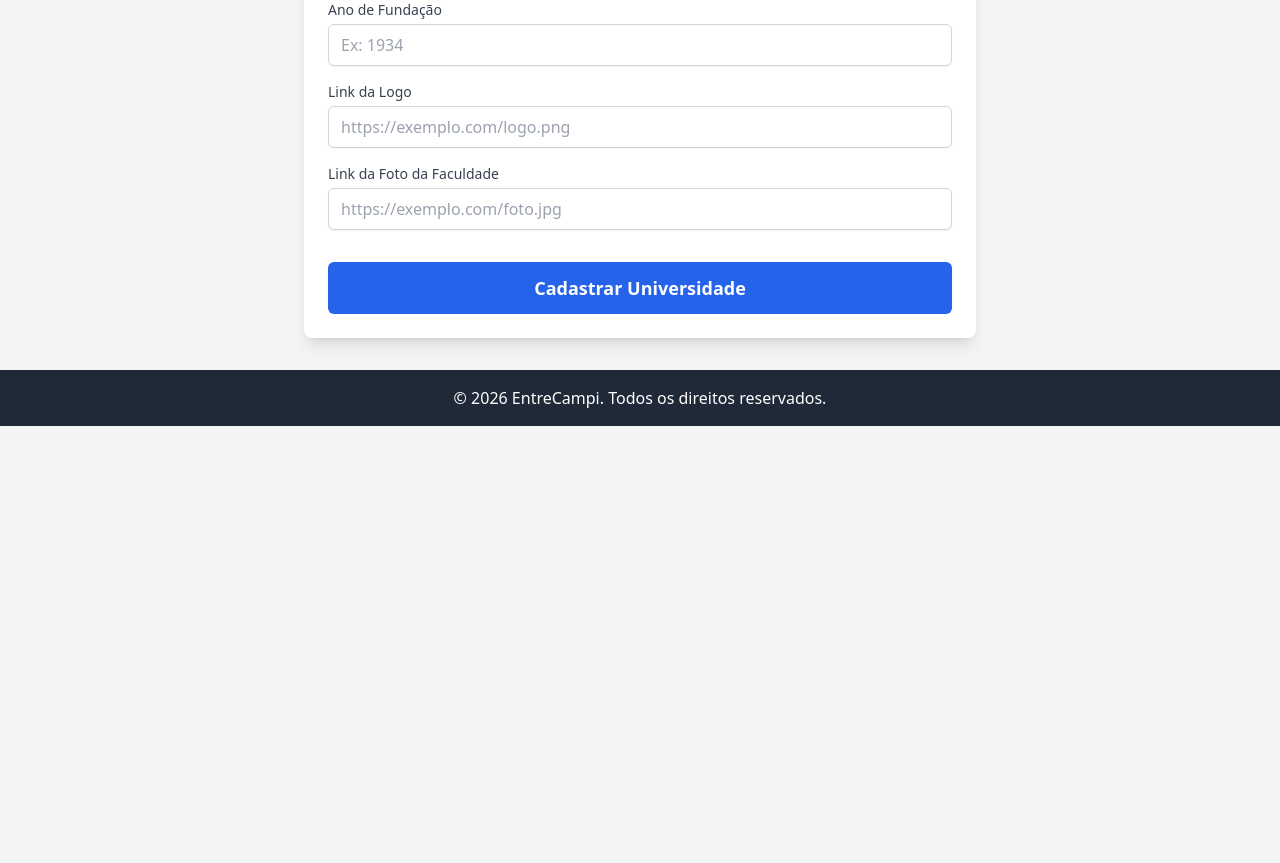
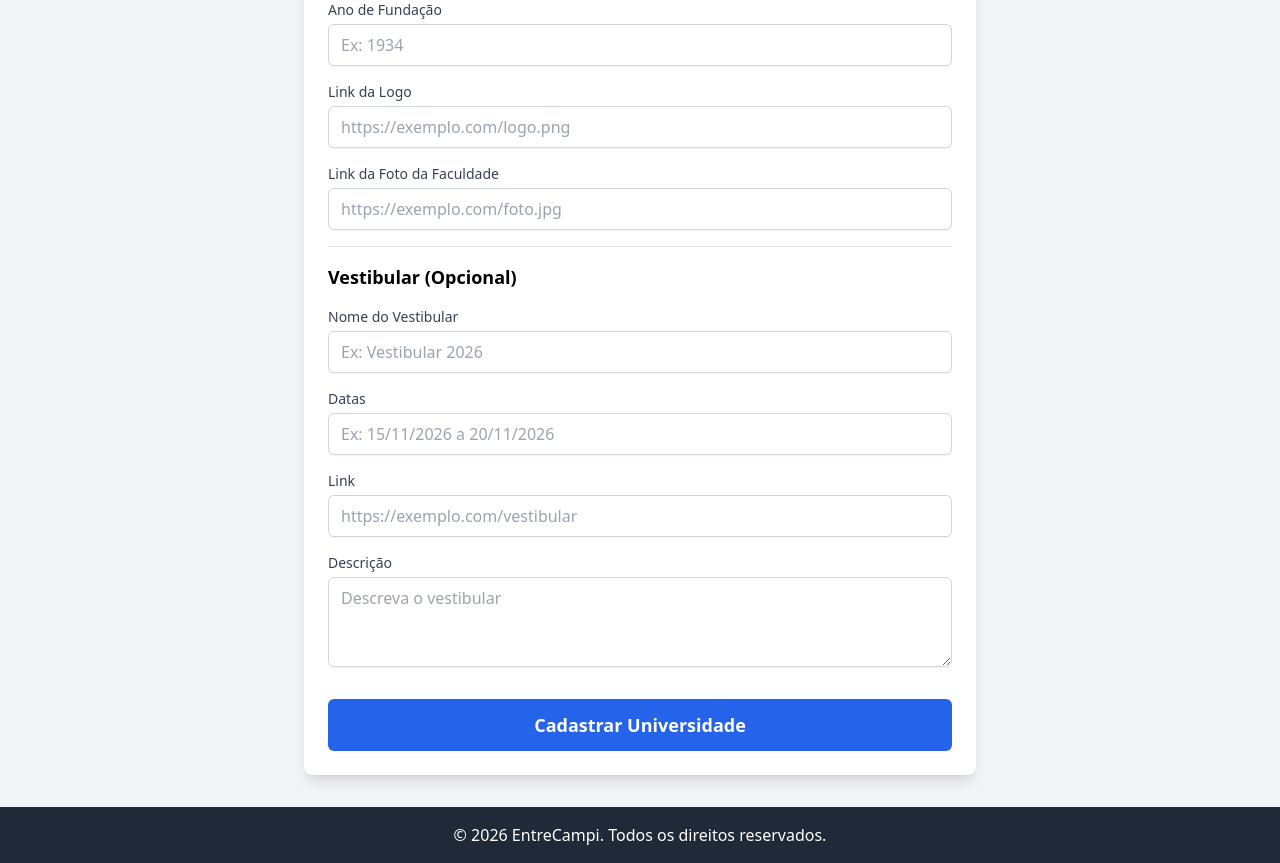
Before and after one commit to ogustavodeveloper/entrecampi-flask, a Flask app: page /cadastro-universidade in a window 1280 px wide. Shown: the part 728-1591 px from the top of the page. Before the commit the page ends 1154 px from the top, so only its background shows below. Run offline with Flask 3, Linux system fonts and the light colour scheme; some libraries are stand-ins or nearby versions.

Commit message:
adiciona funcionalidade de cadastro de vestibular e exibição na página da universidade

```diff
--- a/app/routes/universidade.py
+++ b/app/routes/universidade.py
@@ -1,14 +1,15 @@
 from app.routes import universidade_bp
 from app import db, app
 from flask import render_template, jsonify, request, redirect
-from app.models import Universidade, Estudante
+from app.models import Universidade, Estudante, Vestibular
 import uuid
 
 @universidade_bp.route("/universidade/<sigla>")
 def universidade(sigla):
     universidade = Universidade.query.filter_by(sigla=sigla).first()
     if universidade:
-        return render_template("universidade.html", universidade=universidade)
+        vestibulares = Vestibular.query.filter_by(universidade=sigla).all()
+        return render_template("universidade.html", universidade=universidade, vestibulares=vestibulares)
     else:
         return "Universidade não encontrada", 404
 
@@ -29,5 +30,15 @@ def cadastrarUniversidade():
         db.session.add(nova_universidade)
         db.session.commit()
 
+        # Cadastrar vestibular se preenchido
+        vestibular_nome = request.form.get("vestibular_nome")
+        if vestibular_nome:
+            vestibular_datas = request.form.get("vestibular_datas")
+            vestibular_link = request.form.get("vestibular_link")
+            vestibular_descricao = request.form.get("vestibular_descricao")
+            vestibular = Vestibular(nome=vestibular_nome, universidade=sigla, datas=vestibular_datas, link=vestibular_link, descricao=vestibular_descricao)
+            db.session.add(vestibular)
+            db.session.commit()
+
         return redirect(f"/universidade/{sigla}")
     return render_template("cadastro-universidade.html")
--- a/app/templates/cadastro-universidade.html
+++ b/app/templates/cadastro-universidade.html
@@ -46,6 +46,25 @@
                             <label for="foto" class="block text-sm font-medium text-gray-700">Link da Foto da Faculdade</label>
                             <input type="url" class="mt-1 block w-full px-3 py-2 border border-gray-300 rounded-md shadow-sm focus:outline-none focus:ring-blue-500 focus:border-blue-500" id="foto" name="foto" placeholder="https://exemplo.com/foto.jpg">
                         </div>
+                        <div class="border-t pt-4 mt-4">
+                            <h3 class="text-lg font-semibold mb-4">Vestibular (Opcional)</h3>
+                            <div>
+                                <label for="vestibular_nome" class="block text-sm font-medium text-gray-700">Nome do Vestibular</label>
+                                <input type="text" class="mt-1 block w-full px-3 py-2 border border-gray-300 rounded-md shadow-sm focus:outline-none focus:ring-blue-500 focus:border-blue-500" id="vestibular_nome" name="vestibular_nome" placeholder="Ex: Vestibular 2026">
+                            </div>
+                            <div class="mt-4">
+                                <label for="vestibular_datas" class="block text-sm font-medium text-gray-700">Datas</label>
+                                <input type="text" class="mt-1 block w-full px-3 py-2 border border-gray-300 rounded-md shadow-sm focus:outline-none focus:ring-blue-500 focus:border-blue-500" id="vestibular_datas" name="vestibular_datas" placeholder="Ex: 15/11/2026 a 20/11/2026">
+                            </div>
+                            <div class="mt-4">
+                                <label for="vestibular_link" class="block text-sm font-medium text-gray-700">Link</label>
+                                <input type="url" class="mt-1 block w-full px-3 py-2 border border-gray-300 rounded-md shadow-sm focus:outline-none focus:ring-blue-500 focus:border-blue-500" id="vestibular_link" name="vestibular_link" placeholder="https://exemplo.com/vestibular">
+                            </div>
+                            <div class="mt-4">
+                                <label for="vestibular_descricao" class="block text-sm font-medium text-gray-700">Descrição</label>
+                                <textarea class="mt-1 block w-full px-3 py-2 border border-gray-300 rounded-md shadow-sm focus:outline-none focus:ring-blue-500 focus:border-blue-500" id="vestibular_descricao" name="vestibular_descricao" rows="3" placeholder="Descreva o vestibular"></textarea>
+                            </div>
+                        </div>
                         <div class="pt-4">
                             <button type="submit" class="w-full bg-blue-600 text-white py-3 px-4 rounded-md hover:bg-blue-700 transition text-lg font-semibold">Cadastrar Universidade</button>
                         </div>
```
Also changed, not shown: app/templates/universidade.html (+17 -7 lines).
